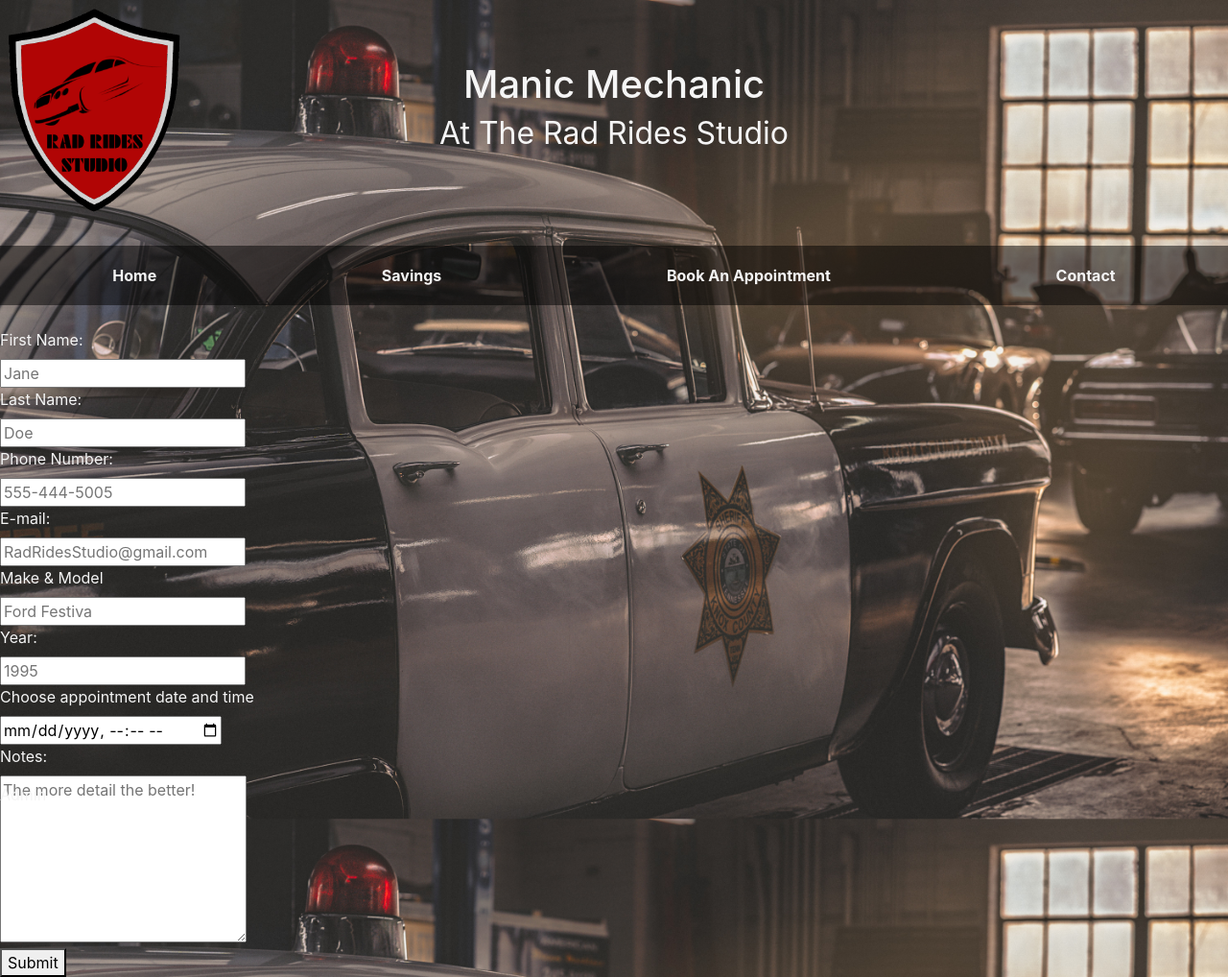
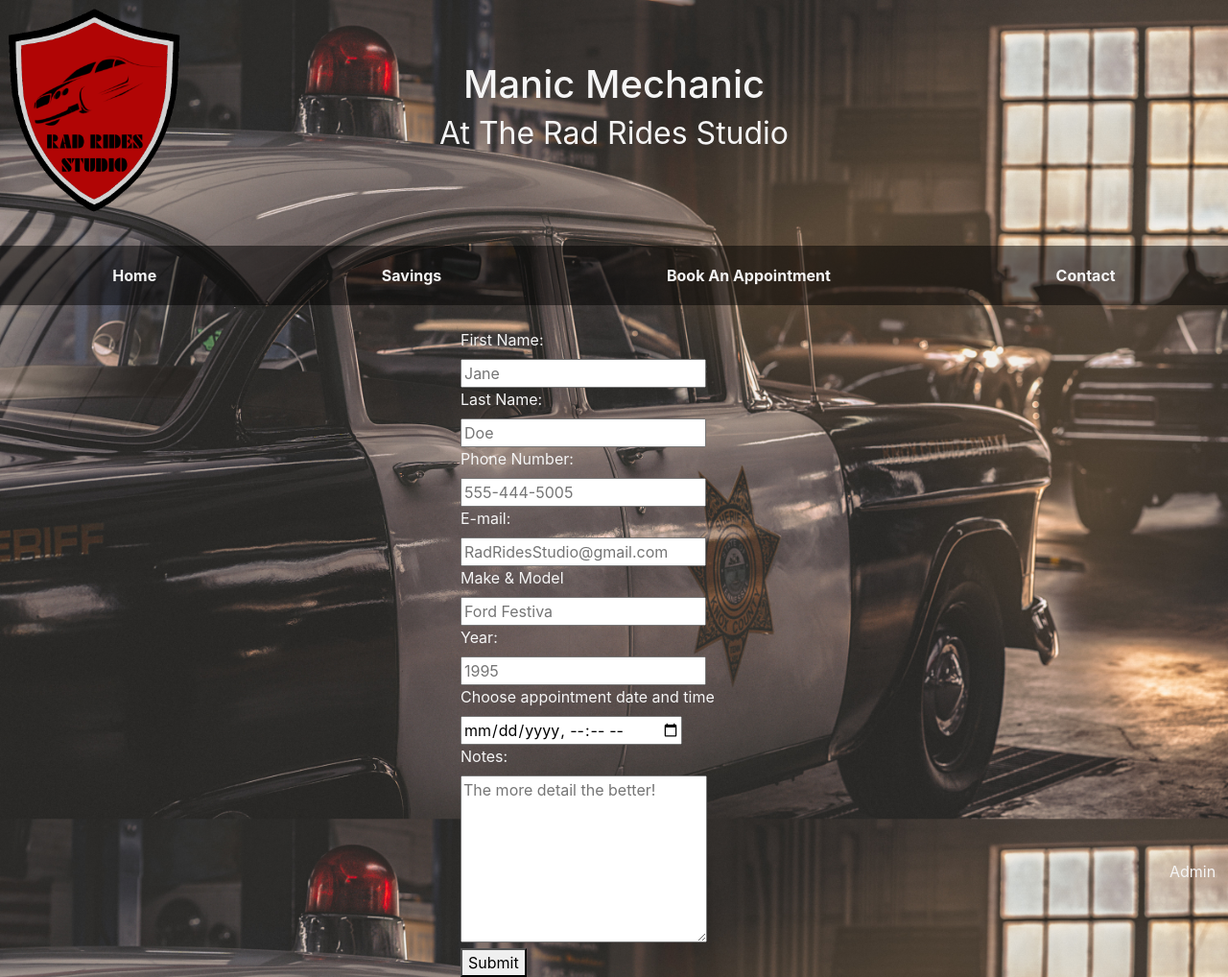
Before and after one commit to nylon-ducky/mechanic-website, a PHP site: page /appointment.html in a window 1280 px wide. Shown: the whole page at 96% size. Run offline with PHP 8.4, Linux system fonts and the light colour scheme.

Commit message:
form styling

```diff
--- a/wideScreen.css
+++ b/wideScreen.css
@@ -99,14 +99,6 @@ body {
     animation: hide 5.1s, spin 550ms linear 5s infinite;
 }
 
-#admin-portal {
-    position:  absolute;
-    display: block;
-    margin: 0;
-    padding: 0;
-    bottom: -5vh;
-    left: 0;
-}
 
 .coupon {
     color: rgb(0, 0, 0);
@@ -194,6 +186,22 @@ mark {
     text-align:center;
 }
 
+#appointment-form {
+    width: 25vw;
+    margin: 0 auto;
+
+
+}
+
+#admin-portal {
+    position:  absolute;
+    display: block;
+    margin: 0;
+    padding: 0;
+    bottom: -15vh;
+    right: 1vw;
+}
+
 @-webkit-keyframes reveal {
     from {
         transform: rotateY(270deg)
```
